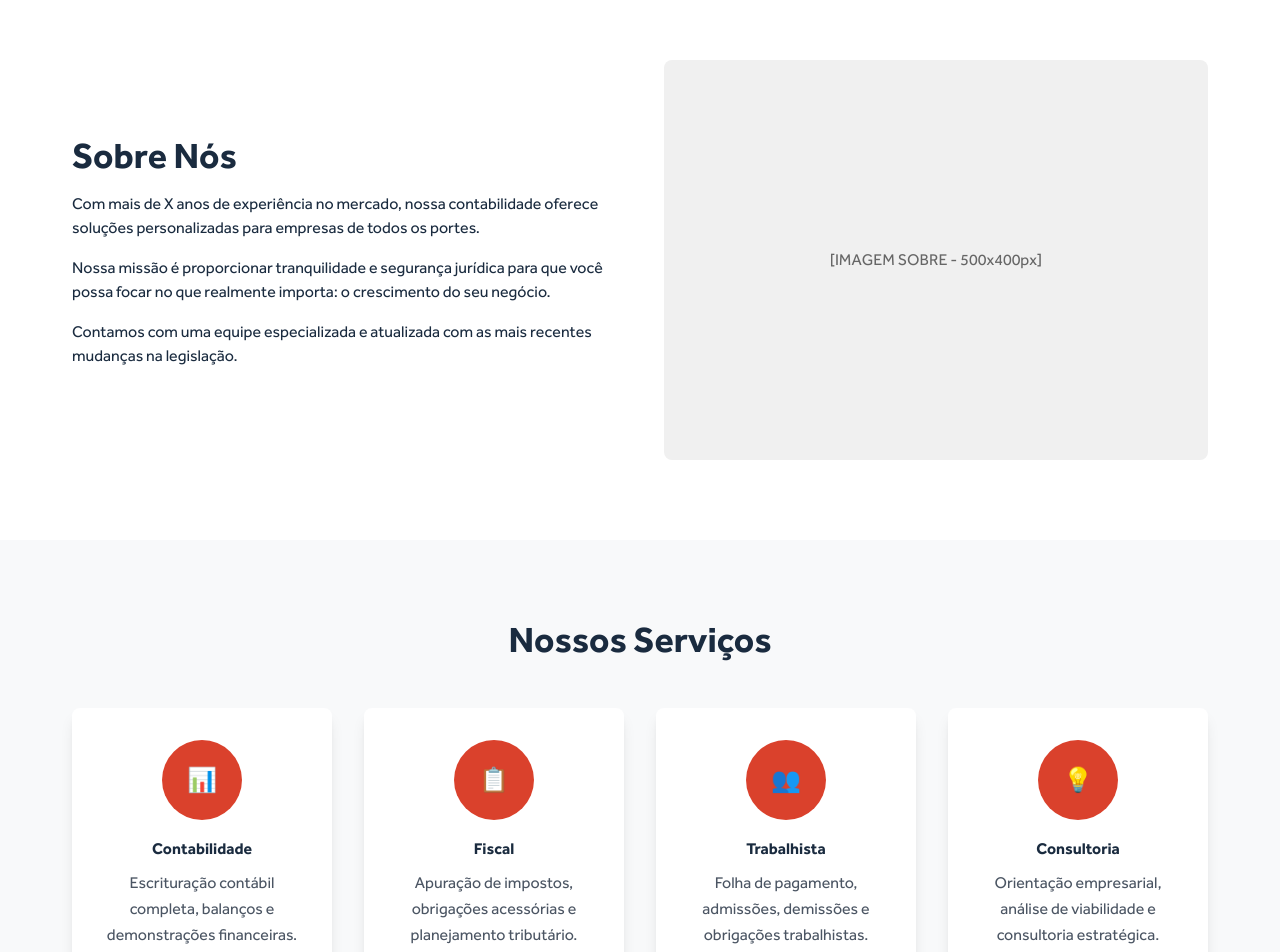
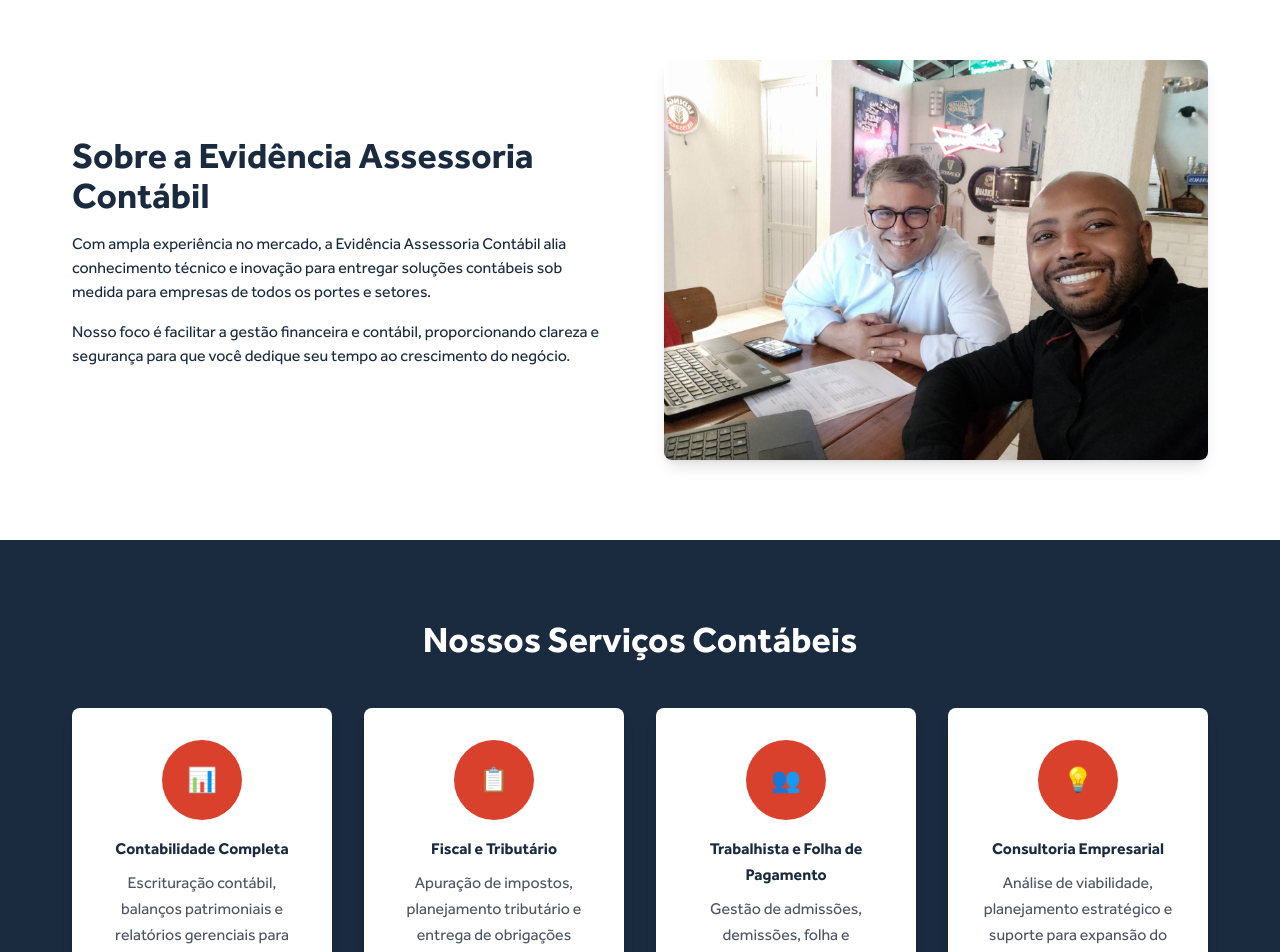
Before and after one commit to Jhonnyss3/site-evidencia, a Next.js app: page / in a window 1280 px wide. Shown: the part 660-1612 px from the top of the page. Built offline with nearby package versions, Linux system fonts and the light colour scheme.

Commit message:
feat: Customize bg color on service section and add midia text

```diff
--- a/src/app/page.tsx
+++ b/src/app/page.tsx
@@ -30,57 +30,61 @@
       <section id="about" className="bg-white py-20 font-sans">
         <div className="max-w-[1200px] mx-auto px-8">
           <div className="grid grid-cols-1 md:grid-cols-2 gap-12 items-center">
-            <div>
-              <h2 className="text-[#1a2b3f] text-4xl mb-4 font-bold">Sobre Nós</h2>
+            {/* Texto */}
+            <div className="flex flex-col justify-center h-full">
+              <h2 className="text-[#1a2b3f] text-4xl mb-4 font-bold">Sobre a Evidência Assessoria Contábil</h2>
               <p className="mb-4 text-base text-[#1a2b3f] font-normal">
-                Com mais de X anos de experiência no mercado, nossa contabilidade oferece soluções personalizadas para empresas de todos os portes.
+                Com ampla experiência no mercado, a Evidência Assessoria Contábil alia conhecimento técnico e inovação para entregar soluções contábeis sob medida para empresas de todos os portes e setores.
               </p>
               <p className="mb-4 text-base text-[#1a2b3f] font-normal">
-                Nossa missão é proporcionar tranquilidade e segurança jurídica para que você possa focar no que realmente importa: o crescimento do seu negócio.
-              </p>
-              <p className="mb-4 text-base text-[#1a2b3f] font-normal">
-                Contamos com uma equipe especializada e atualizada com as mais recentes mudanças na legislação.
+                Nosso foco é facilitar a gestão financeira e contábil, proporcionando clareza e segurança para que você dedique seu tempo ao crescimento do negócio.
               </p>
             </div>
-            <div className="w-full h-[400px] bg-[#f0f0f0] rounded-lg flex items-center justify-center text-[#666] font-medium">
-              [IMAGEM SOBRE - 500x400px]
+            {/* Imagem ocupa 100% da coluna */}
+            <div className="w-full h-[300px] md:h-[400px] flex items-stretch">
+              <img
+                src="/about.jpg"
+                alt="Sobre a Evidência Assessoria Contábil"
+                className="w-full h-full object-cover rounded-lg shadow-lg"
+                style={{ maxHeight: 400 }}
+              />
             </div>
           </div>
         </div>
       </section>
 
       {/* Services Section */}
-      <section id="services" className="bg-[#f8f9fa] py-20 font-sans">
+      <section id="services" className="bg-[#1a2b3f] py-20 font-sans">
         <div className="max-w-[1200px] mx-auto px-8">
-          <h2 className="text-center text-[#1a2b3f] text-4xl mb-12 font-bold">Nossos Serviços</h2>
+          <h2 className="text-center text-white text-4xl mb-12 font-bold">Nossos Serviços Contábeis</h2>
           <div className="grid grid-cols-1 md:grid-cols-2 lg:grid-cols-4 gap-8">
             <div className="bg-white p-8 rounded-lg text-center shadow-lg transition-transform duration-300 hover:-translate-y-1">
               <div className="w-20 h-20 bg-[#da412c] rounded-full mx-auto mb-4 flex items-center justify-center text-white text-2xl">
                 📊
               </div>
-              <h3 className="font-bold mb-2 text-[#1a2b3f]">Contabilidade</h3>
-              <p className="text-gray-600 font-normal">Escrituração contábil completa, balanços e demonstrações financeiras.</p>
+              <h3 className="font-bold mb-2 text-[#1a2b3f]">Contabilidade Completa</h3>
+              <p className="text-gray-600 font-normal">Escrituração contábil, balanços patrimoniais e relatórios gerenciais para decisões estratégicas.</p>
             </div>
             <div className="bg-white p-8 rounded-lg text-center shadow-lg transition-transform duration-300 hover:-translate-y-1">
               <div className="w-20 h-20 bg-[#da412c] rounded-full mx-auto mb-4 flex items-center justify-center text-white text-2xl">
                 📋
               </div>
-              <h3 className="font-bold mb-2 text-[#1a2b3f]">Fiscal</h3>
-              <p className="text-gray-600 font-normal">Apuração de impostos, obrigações acessórias e planejamento tributário.</p>
+              <h3 className="font-bold mb-2 text-[#1a2b3f]">Fiscal e Tributário</h3>
+              <p className="text-gray-600 font-normal">Apuração de impostos, planejamento tributário e entrega de obrigações acessórias com eficiência.</p>
             </div>
             <div className="bg-white p-8 rounded-lg text-center shadow-lg transition-transform duration-300 hover:-translate-y-1">
               <div className="w-20 h-20 bg-[#da412c] rounded-full mx-auto mb-4 flex items-center justify-center text-white text-2xl">
                 👥
               </div>
-              <h3 className="font-bold mb-2 text-[#1a2b3f]">Trabalhista</h3>
-              <p className="text-gray-600 font-normal">Folha de pagamento, admissões, demissões e obrigações trabalhistas.</p>
+              <h3 className="font-bold mb-2 text-[#1a2b3f]">Trabalhista e Folha de Pagamento</h3>
+              <p className="text-gray-600 font-normal">Gestão de admissões, demissões, folha e obrigações trabalhistas com precisão e compliance.</p>
             </div>
             <div className="bg-white p-8 rounded-lg text-center shadow-lg transition-transform duration-300 hover:-translate-y-1">
               <div className="w-20 h-20 bg-[#da412c] rounded-full mx-auto mb-4 flex items-center justify-center text-white text-2xl">
                 💡
               </div>
-              <h3 className="font-bold mb-2 text-[#1a2b3f]">Consultoria</h3>
-              <p className="text-gray-600 font-normal">Orientação empresarial, análise de viabilidade e consultoria estratégica.</p>
+              <h3 className="font-bold mb-2 text-[#1a2b3f]">Consultoria Empresarial</h3>
+              <p className="text-gray-600 font-normal">Análise de viabilidade, planejamento estratégico e suporte para expansão do negócio.</p>
             </div>
           </div>
         </div>
```
Also changed, not shown: public/about.jpg (added), 1 other file (tests, documents, lock files or other folders).
